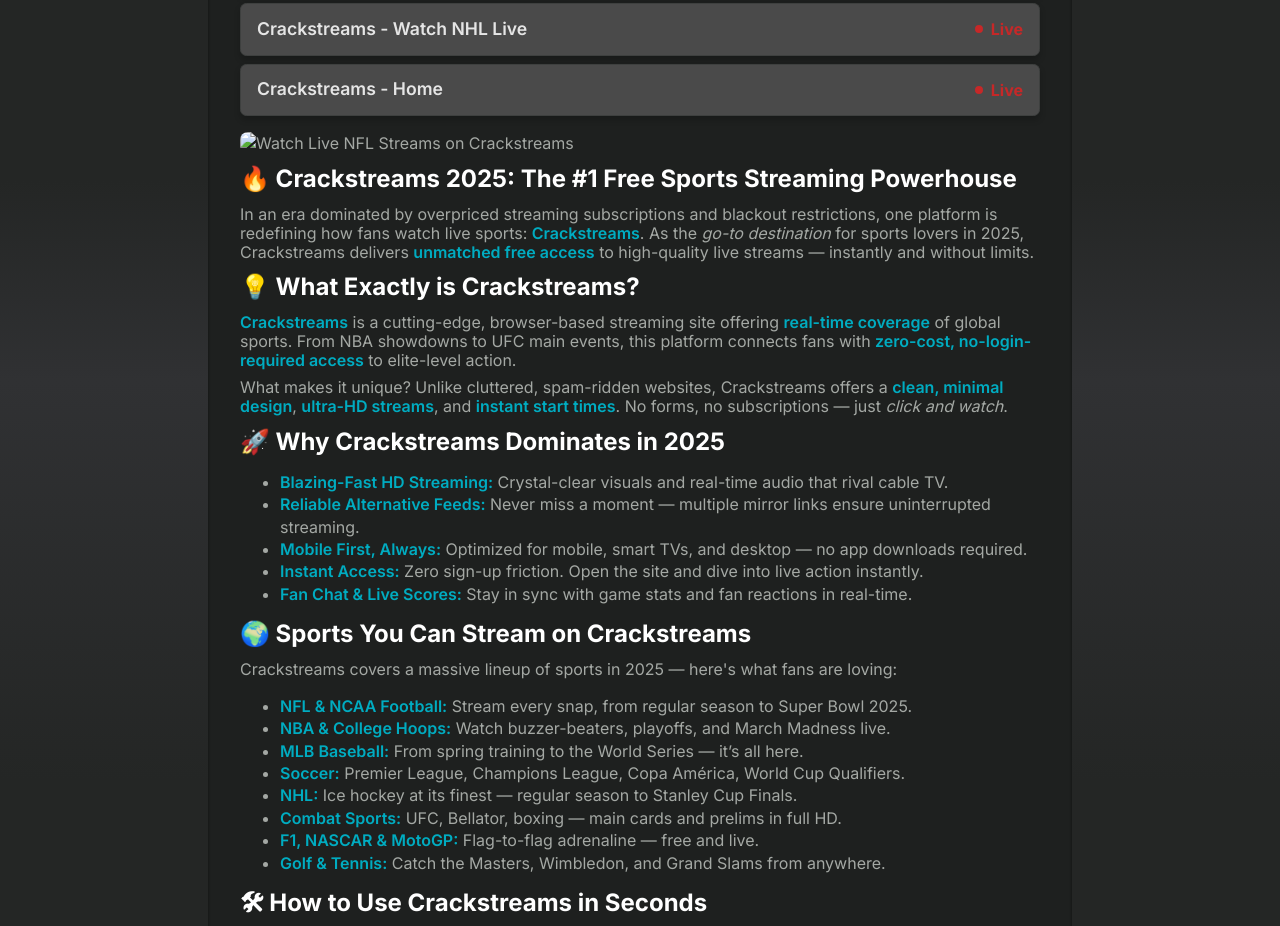
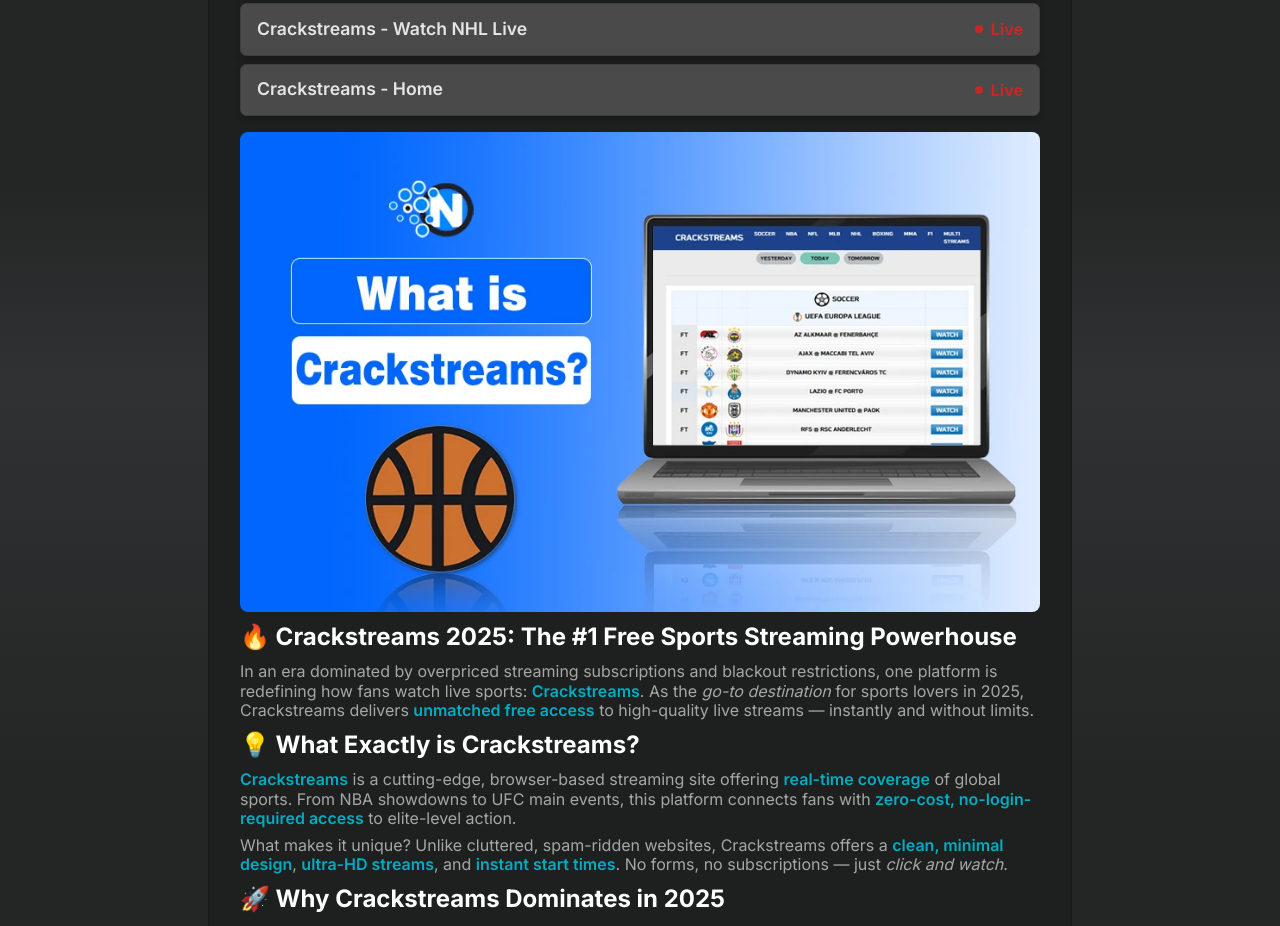
Before and after one commit to v8pro-bit/crackstreams-casa-, a plain HTML site: page index.html in a window 1280 px wide. Shown: the part 819-1745 px from the top of the page. Drawn offline with nearby package versions, Linux system fonts and the light colour scheme.

Commit message:
Update index.html

```diff
--- a/index.html
+++ b/index.html
@@ -43,7 +43,7 @@
                     <li class="bntl" id="nhl"><span>Crackstreams - Watch NHL Live</span><span>Live</span></li>
                     <li class="bntl" id="home"><span>Crackstreams - Home</span><span>Live</span></li>
                 </ul>
-                <div class="Body"><img src="./crackstreams.webp" alt="Watch Live NFL Streams on Crackstreams"
+                <div class="Body"><img src="./crackstreams.png" alt="Watch Live NFL Streams on Crackstreams"
                         style="border-radius: 8px;" />
                     <h2>🔥 Crackstreams 2025: The #1 Free Sports Streaming Powerhouse</h2>
 
@@ -157,4 +157,5 @@
         </div>
     </div>
 </body>
+
 </html>
```
